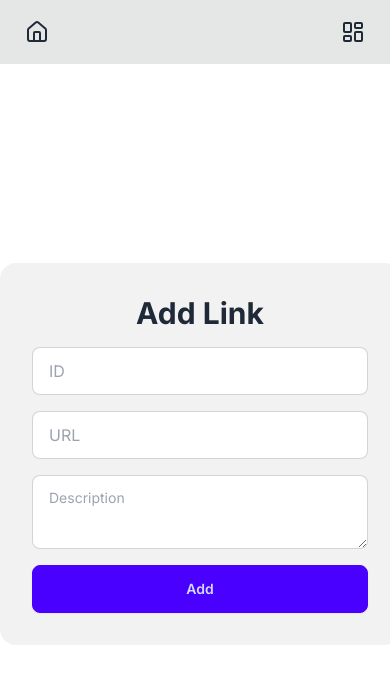
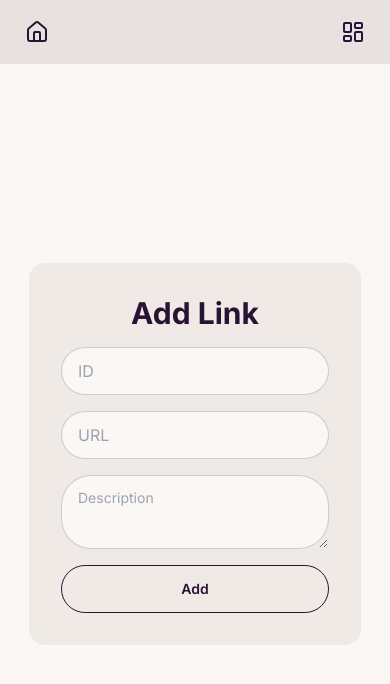
Before and after one commit to nyptechclub/nyptech-go, a Next.js app: page /admin/add in a window 390 px wide. Shown: the top 684 px of the page. Built offline with nearby package versions, Linux system fonts and the light colour scheme.

Commit message:
Changed theme and responsiveness

```diff
--- a/src/app/(home)/page.tsx
+++ b/src/app/(home)/page.tsx
@@ -5,20 +5,20 @@ import Link from "next/link";
 export default function Page() {
   return (
     <main className={"h-full flex items-center justify-center"}>
-      <div className={"w-[90%] text-center"}>
+      <div className={"text-center flex flex-col container break-words w-96 m-5 md:w-full"}>
         <img
           className={"mb-4 size-[200px] mx-auto"}
           src={"https://nyptech.vercel.app/favicon.ico"}
           alt={"Icon"}
         />
-        <h1 className={"text-3xl font-bold truncate"}>NYP Technopreneurship Club</h1>
-        <p className={"mt-4 mx-auto"}>
-          Developing an entrepreneurial mindset across the SIT student body with
-          the application of technology.
+        <h1 className={"text-2xl font-bold break-words m-5"}>NYP Technopreneurship Club</h1>
+        <p className={"text-base"}>
+        Develop an entrepreneurial mindset across the SIT student body through engagements and real-world problem solving with the application of technology.
         </p>
+
         <div className={"mt-6"}>
           <Link
-            className={"btn btn-primary"}
+            className={"btn btn-accent"}
             href={"https://nyptech.vercel.app"}
           >
             Learn More
--- a/src/app/admin/add/page.tsx
+++ b/src/app/admin/add/page.tsx
@@ -20,7 +20,7 @@ export default function Page() {
 
   return (
     <main className={"h-full grid place-items-center"}>
-      <div className={"p-8 w-[400px] rounded-box bg-base-200"}>
+      <div className={"p-8 rounded-box bg-base-200"}>
         <form className={"flex flex-col gap-4"} action={handleAdd}>
           <h1 className={"text-3xl text-center font-bold"}>Add Link</h1>
           <input
@@ -42,7 +42,7 @@ export default function Page() {
             placeholder={"Description"}
             name={"description"}
           />
-          <SubmitButton className={"btn btn-primary"}>Add</SubmitButton>
+          <SubmitButton className={"btn btn-outline"}>Add</SubmitButton>
         </form>
       </div>
     </main>
--- a/src/app/admin/delete/[id]/page.tsx
+++ b/src/app/admin/delete/[id]/page.tsx
@@ -24,7 +24,7 @@ export default function Page({ params }: { params: { id: string } }) {
           <p>
             <span className={"badge badge-warning badge-lg"}>{params.id}</span>
           </p>
-          <SubmitButton className={"w-fit btn btn-primary"}>
+          <SubmitButton className={"w-fit btn btn-error"}>
             Yes, I&apos;m sure!
           </SubmitButton>
         </form>
--- a/src/app/admin/edit/[id]/page.tsx
+++ b/src/app/admin/edit/[id]/page.tsx
@@ -22,7 +22,7 @@ export default async function Page({ params }: { params: { id: string } }) {
 
   return (
     <main className={"h-full grid place-items-center"}>
-      <div className={"p-8 w-[400px] rounded-box bg-base-200"}>
+      <div className={"p-8 rounded-box bg-base-200"}>
         <form className={"flex flex-col gap-4"} action={handleAdd}>
           <h1 className={"text-3xl text-center font-bold"}>Edit Link</h1>
           <input
@@ -48,7 +48,7 @@ export default async function Page({ params }: { params: { id: string } }) {
             name={"description"}
             defaultValue={data?.description}
           />
-          <SubmitButton className={"btn btn-primary"}>Update</SubmitButton>
+          <SubmitButton className={"btn btn-outline"}>Update</SubmitButton>
         </form>
       </div>
     </main>
--- a/src/app/admin/page.tsx
+++ b/src/app/admin/page.tsx
@@ -53,7 +53,7 @@ export default async function Page() {
                 </Link>
                 <Link
                   className={"transition hover:opacity-80"}
-                  title={"Edit"}
+                  title={"Delete"}
                   href={`/admin/delete/${redirect.id}`}
                 >
                   <Trash2 />
--- a/src/app/layout.tsx
+++ b/src/app/layout.tsx
@@ -17,11 +17,11 @@ export default function RootLayout({
   children: React.ReactNode;
 }>) {
   return (
-    <html lang="en">
+    <html lang="en" data-theme="cupcake">
       <body className={font.className}>
         <div className={"h-dvh flex flex-col"}>
           <NavigationBar className={"flex-none"} />
-          <div className={"flex-1 overflow-y-auto"}>{children}</div>
+          <div className={"flex-1"}>{children}</div>
         </div>
       </body>
     </html>
--- a/src/app/logout/page.tsx
+++ b/src/app/logout/page.tsx
@@ -18,7 +18,7 @@ export default function Page() {
         >
           <h1 className={"text-3xl font-bold"}>Admin Dashboard</h1>
           <p>Are you sure that you want to logout?</p>
-          <SubmitButton className={"w-fit btn btn-primary"}>
+          <SubmitButton className={"w-fit btn btn-warning"}>
             Yes, I&apos;m sure!
           </SubmitButton>
         </form>
--- a/tailwind.config.ts
+++ b/tailwind.config.ts
@@ -6,6 +6,16 @@ const config: Config = {
     "./src/components/**/*.{js,ts,jsx,tsx,mdx}",
     "./src/app/**/*.{js,ts,jsx,tsx,mdx}",
   ],
+  prefix: "",
+  daisyui: { themes: [ "light", "dark", "cupcake", "bumblebee", "emerald", "corporate", "synthwave", "retro", "cyberpunk", "valentine", "halloween", "garden", "forest", "aqua", "lofi", "pastel", "fantasy", "wireframe", "black", "luxury", "dracula", "cmyk", "autumn", "business", "acid", "lemonade", "night", "coffee", "winter", "dim", "nord", "sunset",],
+  darkTheme: "dark",
+  base: true,
+  styled: true,
+  utils: true,
+  prefix: "",
+  logs: true,
+  themeRoot: ":root",
+   },
   theme: {
     extend: {
       backgroundImage: {
```
Also changed, not shown: 2 other files (tests, documents, lock files or other folders).
